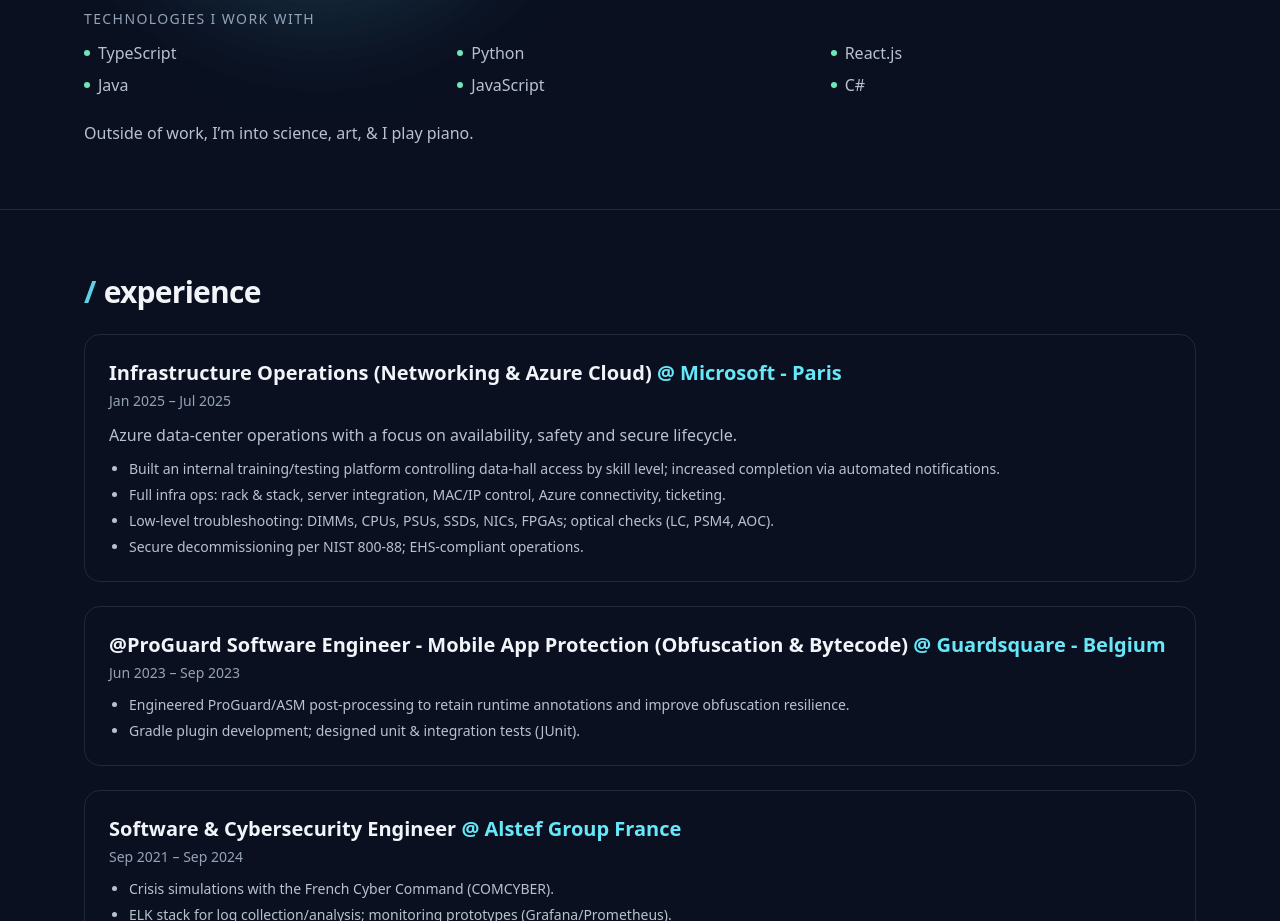
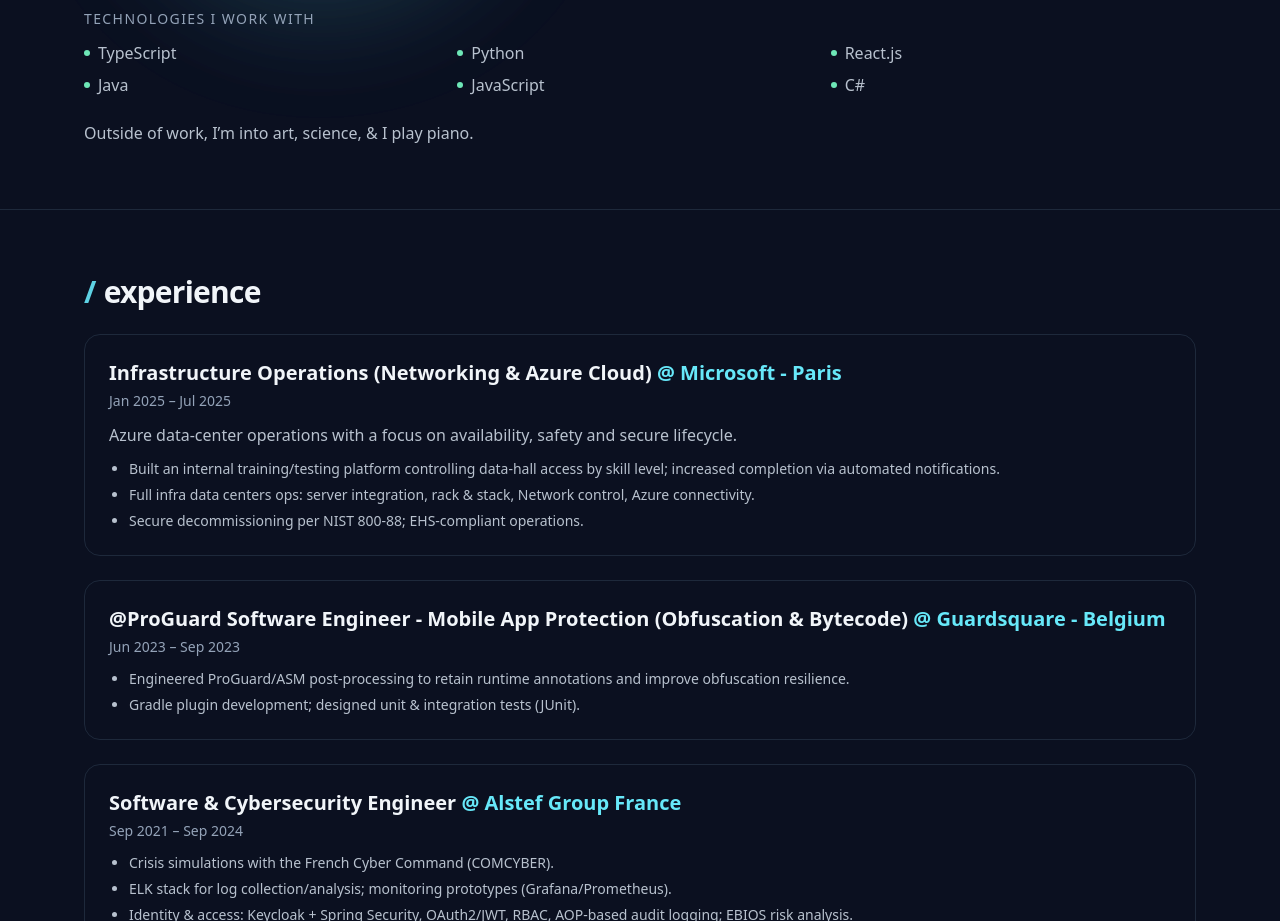
Before and after one commit to MysticKrameNine/ikrame, a Next.js app: page / in a window 1280 px wide. Shown: the part 900-1821 px from the top of the page. Built offline with nearby package versions, Linux system fonts and the light colour scheme.

Commit message:
little update

```diff
--- a/src/app/page.tsx
+++ b/src/app/page.tsx
@@ -231,7 +231,7 @@
           </div>
 
           <p className="max-w-3xl text-slate-300/90">
-            Outside of work, I’m into science, art, & I play piano.
+            Outside of work, I’m into  art, science, & I play piano.
           </p>
         </div>
       </Section>
@@ -245,8 +245,7 @@
           highlight="Azure data-center operations with a focus on availability, safety and secure lifecycle."
           bullets={[
             "Built an internal training/testing platform controlling data-hall access by skill level; increased completion via automated notifications.",
-            "Full infra ops: rack & stack, server integration, MAC/IP control, Azure connectivity, ticketing.",
-            "Low-level troubleshooting: DIMMs, CPUs, PSUs, SSDs, NICs, FPGAs; optical checks (LC, PSM4, AOC).",
+            "Full infra data centers ops: server integration, rack & stack, Network control, Azure connectivity.",
             "Secure decommissioning per NIST 800-88; EHS-compliant operations.",
           ]}
         />
```
